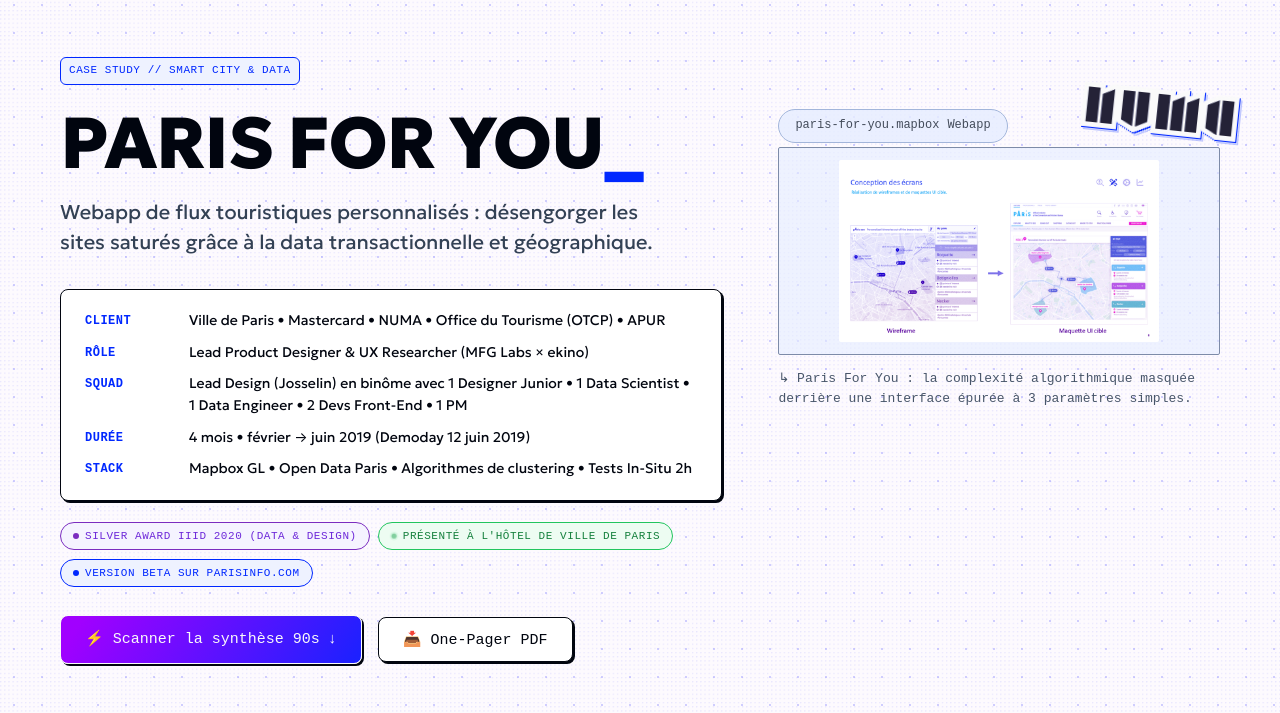
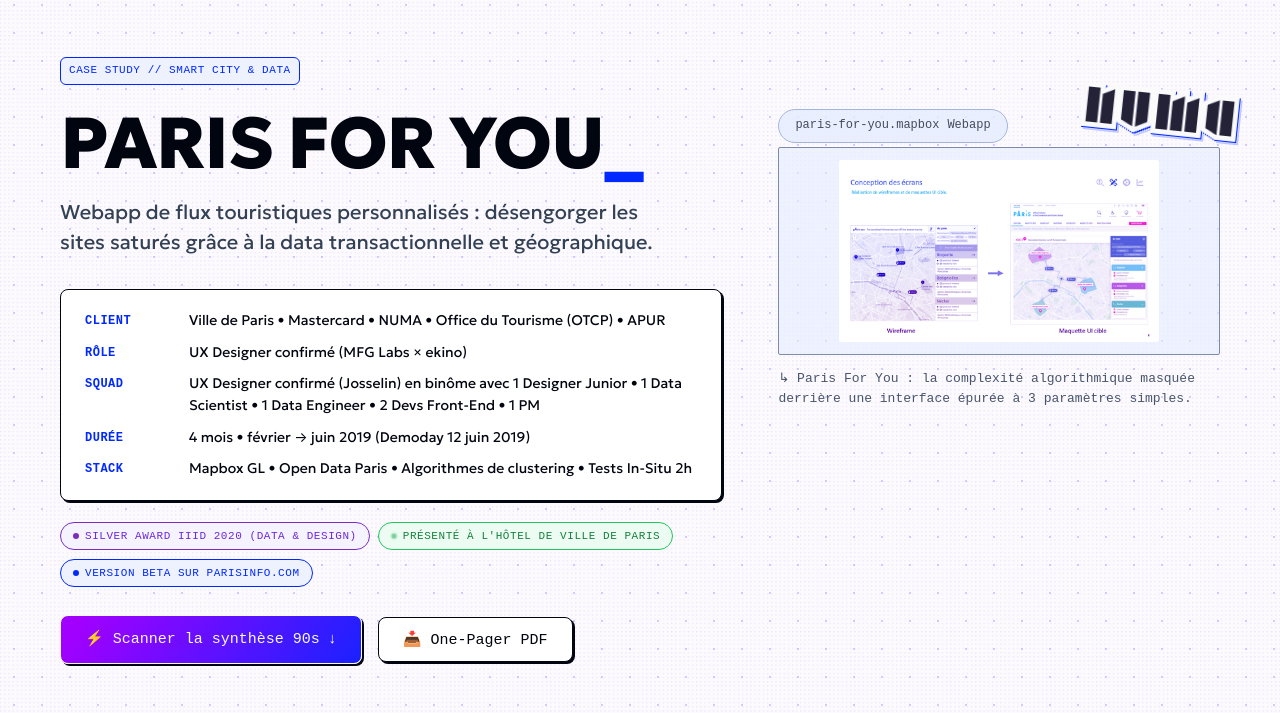
Before and after one commit to olincreativelab/olin-portfolio, a website built with Vite: page datacity-paris-for-you.html in a window 1280 px wide. Shown: the part 65-778 px from the top of the page. Built offline with nearby package versions, Linux system fonts and the light colour scheme; a web font is replaced by a local one.

Commit message:
fix(datacity): harmoniser l'intitulé de poste historique en UX Designer confirmé (en binôme avec 1 junior)

```diff
--- a/datacity-paris-for-you.html
+++ b/datacity-paris-for-you.html
@@ -63,8 +63,8 @@
           <!-- Cartouche projet -->
           <dl class="cs-cartouche" aria-label="Cartouche projet">
             <div><dt>Client</dt><dd>Ville de Paris • Mastercard • NUMA • Office du Tourisme (OTCP) • APUR</dd></div>
-            <div><dt>Rôle</dt><dd>Lead Product Designer &amp; UX Researcher (MFG Labs × ekino)</dd></div>
-            <div><dt>Squad</dt><dd>Lead Design (Josselin) en binôme avec 1 Designer Junior • 1 Data Scientist • 1 Data Engineer • 2 Devs Front-End • 1 PM</dd></div>
+            <div><dt>Rôle</dt><dd>UX Designer confirmé (MFG Labs × ekino)</dd></div>
+            <div><dt>Squad</dt><dd>UX Designer confirmé (Josselin) en binôme avec 1 Designer Junior • 1 Data Scientist • 1 Data Engineer • 2 Devs Front-End • 1 PM</dd></div>
             <div><dt>Durée</dt><dd>4 mois • février → juin 2019 (Demoday 12 juin 2019)</dd></div>
             <div><dt>Stack</dt><dd>Mapbox GL • Open Data Paris • Algorithmes de clustering • Tests In-Situ 2h</dd></div>
           </dl>
@@ -259,8 +259,8 @@
         </div>
         <div class="cs-squad-card__grid">
           <div class="cs-squad-col">
-            <span class="cs-squad-col__tag">LEAD DESIGN &amp; MENTORING</span>
-            <p><strong>Josselin Hillion</strong> (Lead Product Designer &amp; Researcher) en binôme et mentorat avec <strong>1 Designer Junior</strong> (ekino × MFG Labs) : pilotage de l'immersion terrain, persona Jeff, UI Kit Mapbox, protocole in-situ 3 étapes et transmission méthodologique.</p>
+            <span class="cs-squad-col__tag">UX DESIGN &amp; MENTORING</span>
+            <p><strong>Josselin Hillion</strong> (UX Designer confirmé) en binôme avec <strong>1 Designer Junior</strong> (ekino × MFG Labs) : immersion terrain, persona Jeff, UI Kit Mapbox, protocole in-situ 3 étapes et transmission méthodologique.</p>
           </div>
           <div class="cs-squad-col">
             <span class="cs-squad-col__tag">DATA SCIENCE &amp; ENGINEERING</span>
```
Also changed, not shown: docs/cadre-narratif.md (+1 -1 lines).
